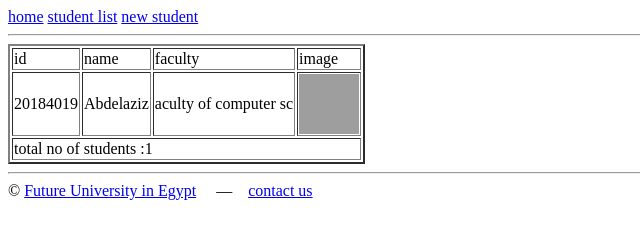
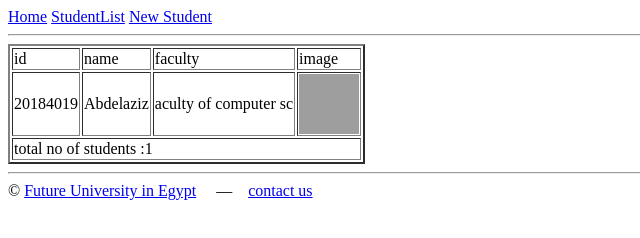
Before and after one commit to 20184019/IT-, a plain HTML site: page studentlist.html in a window 1280 px wide. Shown: the full height of the page, 0-640 px from the left. Drawn offline with Linux system fonts and the light colour scheme; grey boxes are pictures that could not be loaded.

Commit message:
Add files via upload

```diff
--- a/studentlist.html
+++ b/studentlist.html
@@ -5,9 +5,9 @@
 
    <body>
        <!--nav-->
-        <a href="#"target="_self">home</a>
-        <a href="#"target="_self">student list</a>
-        <a href="#"target="_self">new student</a>
+       <a href="indx.HTML">Home</a>
+       <a href="studentList.html">StudentList</a>
+       <a href="newStudent.html">New Student</a>
         <!--nav#-->
     <hr/>
         <!--Section-->
```
